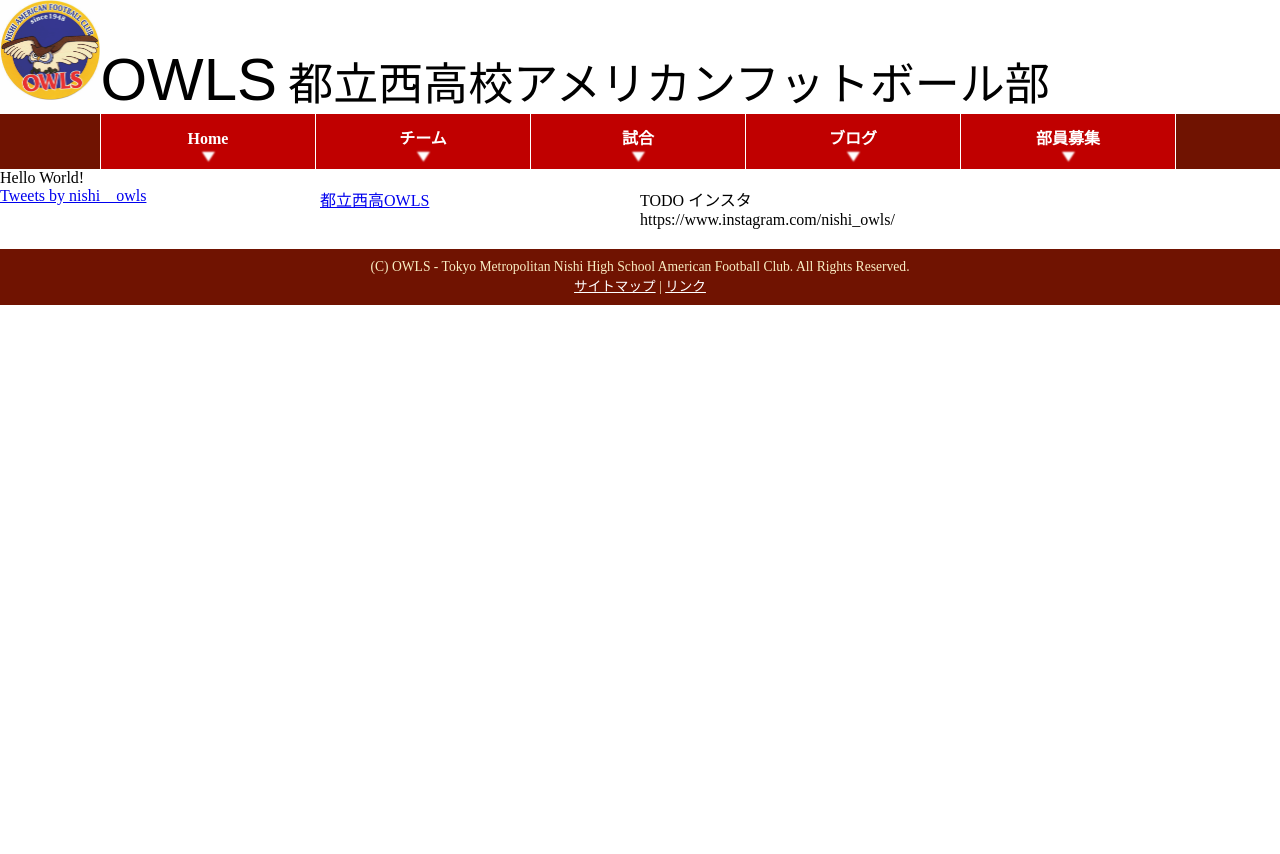
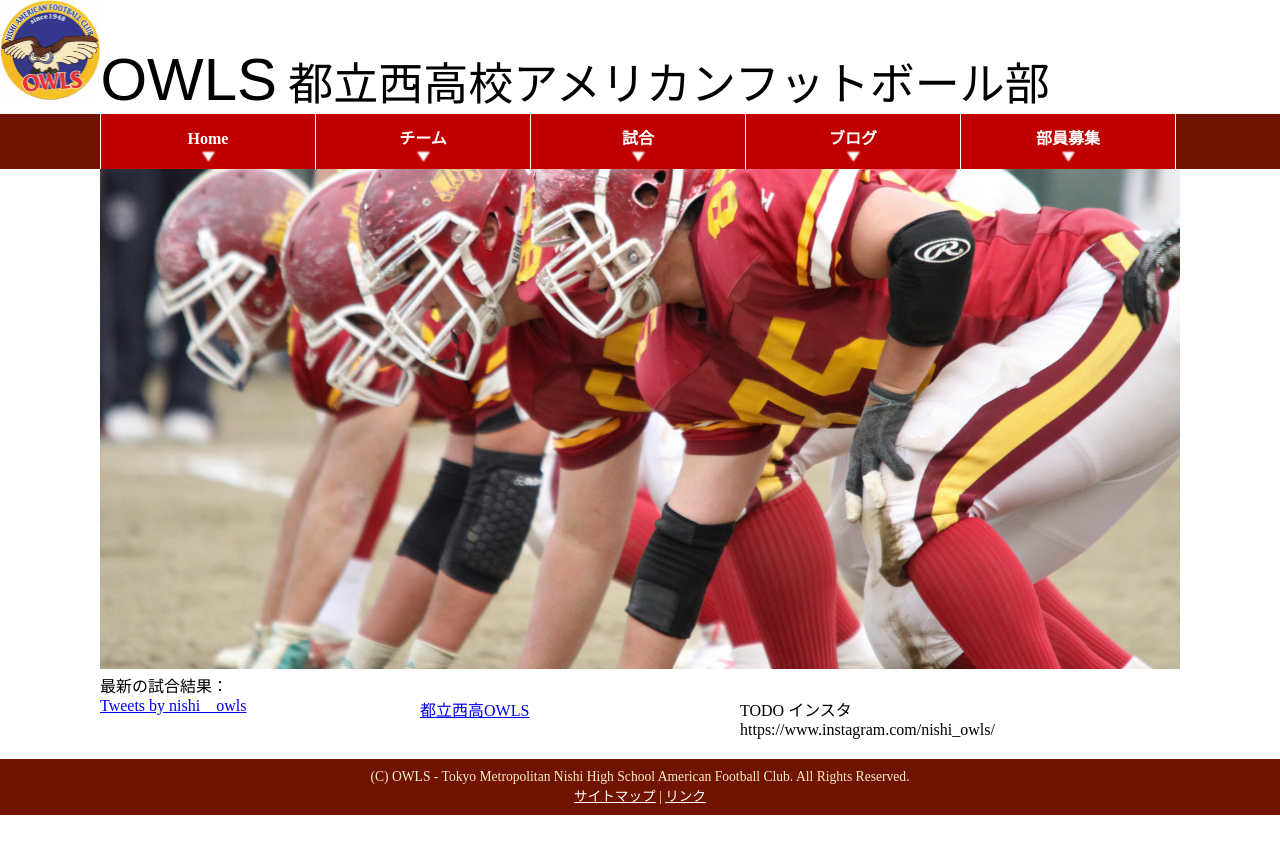
Before and after one commit to numa72/nishi-owls, a Jekyll site: the page built from index.html, in a window 1280 px wide. Shown: the top 854 px of the page. Built offline with Jekyll 4.4.1, drawn with Linux system fonts in a browser that asks for light colours; some web fonts are replaced; comment, search, counter and statistics services are not loaded.

Commit message:
add top slideshow

```diff
--- /dev/null
+++ b/_data/slide.yml
@@ -0,0 +1,2 @@
+- url: main-visual-1.jpg
+- url: main-visual-2.jpg
--- a/_layouts/default.html
+++ b/_layouts/default.html
@@ -22,7 +22,9 @@
 
 <body>
     {% include header.html %}
-    {{ content }}
+    <div id="main">
+        {{ content }}
+    </div>
     {% include footer.html %}
 </body>
 
--- a/_sass/main.scss
+++ b/_sass/main.scss
@@ -13,6 +13,12 @@ header {
   font-size: 45px;
 }
 
+#main {
+  max-width: $main-width;
+  margin-left: auto;
+  margin-right: auto;
+}
+
 #footer {
   margin-top: 20px;
   padding: 10px;
--- a/_sass/navbar.scss
+++ b/_sass/navbar.scss
@@ -7,7 +7,7 @@ $sub-item-height: 40px;
 }
 
 #menu {
-    width: $main-width;
+    max-width: $main-width;
     margin-left: auto;
     margin-right: auto;
     background: #701301;
@@ -48,6 +48,7 @@ $sub-item-height: 40px;
         ul.sub {
             position: absolute;
             width: 100%;
+            z-index: 1;
 
             li {
                 background: none;
@@ -56,6 +57,7 @@ $sub-item-height: 40px;
                 height: $sub-item-height;
                 width: 100%;
                 z-index: 1;
+                opacity: 0.85;
 
                 a {
                     display: block;
--- /dev/null
+++ b/_sass/slide.scss
@@ -0,0 +1,42 @@
+#slideGalley {
+    width: 100%;
+    position: relative;
+    overflow: hidden;
+
+    .slide {
+        width: 10000px;
+
+        li {
+            float: left;
+        }
+    }
+
+    .nav {
+        display: none;
+
+        .prev {
+            position: absolute;
+            left: 10px;
+            top: 50%;
+            margin-top: -50px;
+        }
+        .next {
+            position: absolute;
+            right: 10px;
+            top: 50%;
+            margin-top: -50px;
+        }
+        img {
+            height: auto;
+            opacity: 0.8;
+            cursor: pointer;
+        }
+    }
+}
+
+@media (max-width: 1079px) {
+    #nav img {
+        max-width: 100%;
+        height: auto;
+    }
+}
--- a/assets/css/styles.scss
+++ b/assets/css/styles.scss
@@ -5,3 +5,4 @@ $main-width: 1080px;
 
 @import "main";
 @import "navbar";
+@import "slide";
--- /dev/null
+++ b/assets/js/slide.js
@@ -0,0 +1,47 @@
+$(function () {
+    nav_resize();
+    var timerId = setInterval(function () {
+        $("#slideGalley .nav .next").click();
+    }, 5000);
+    $("#slideGalley").hover(function () {
+        $("#slideGalley .nav").show();
+        clearInterval(timerId);
+    }, function () {
+        $("#slideGalley .nav").hide();
+        timerId = setInterval(function () {
+            $("#slideGalley .nav .next").click();
+        }, 5000);
+    });
+
+    $("#slideGalley .nav .next").click(function () {
+        $("#slideGalley .slide:not(:animated)").animate({
+            "margin-left": -1 * $("#slideGalley .slide li").width()
+        }, "swing", function () {
+            $("#slideGalley .slide").css("margin-left", "0").append($("#slideGalley .slide li:first-child"))
+        });
+    });
+    $("#slideGalley .nav .prev").click(function () {
+        $("#slideGalley .slide:not(:animated)")
+            .css("margin-left", -1 * $("#slideGalley .slide li").width())
+            .prepend($("#slideGalley .slide li:last-child"))
+            .animate({
+                "margin-left": 0
+            }, "swing");
+    });
+});
+
+// TODO find better way to share max width value with css
+function nav_resize() {
+    if ($(window).width() < 1080) {
+        w = $("#slideGalley").width();
+        $("#slideGalley .slide img").css("width", w);	//height is auto changed (css@media)
+        $("#slideGalley .nav img").css("width", w / 20);
+        $("#slideGalley .nav .next, #slideGalley .nav .prev").css("margin-top", -$("#slideGalley .nav img").width());
+    } else {
+        $("#slideGalley .slide img").css("width", 1080);
+        $("#slideGalley .nav img").css("width", "auto");
+        $("#slideGalley .nav .next, #slideGalley .nav .prev").css("margin-top", -50);
+    }
+}
+
+$(window).resize(nav_resize);
--- a/index.html
+++ b/index.html
@@ -2,7 +2,21 @@
 layout: default
 title:
 ---
-Hello World!
+
+<script type="text/javascript" src="/assets/js/slide.js"></script>
+<div id="slideGalley">
+    <ul class="slide">
+        {% for item in site.data.slide %}
+        <li><img src="/assets/images/{{ item.url }}" alt=""></li>
+        {% endfor %}
+    </ul>
+    <div class="nav">
+        <img src="/assets/images/nav_prev.png" class="prev">
+        <img src="/assets/images/nav_next.png" class="next">
+    </div>
+</div>
+
+最新の試合結果：
 
 <div style="display: flex; flex-wrap: nowrap;">
     <div style="width: 320px;">
```
Also changed, not shown: assets/images/main-visual-1.jpg (added), assets/images/main-visual-2.jpg (added), assets/images/nav_next.png (added), assets/images/nav_prev.png (added), 2 other files.
